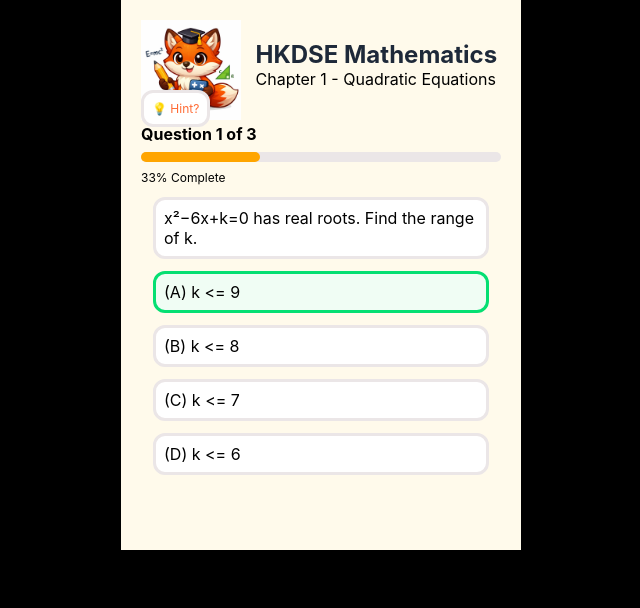
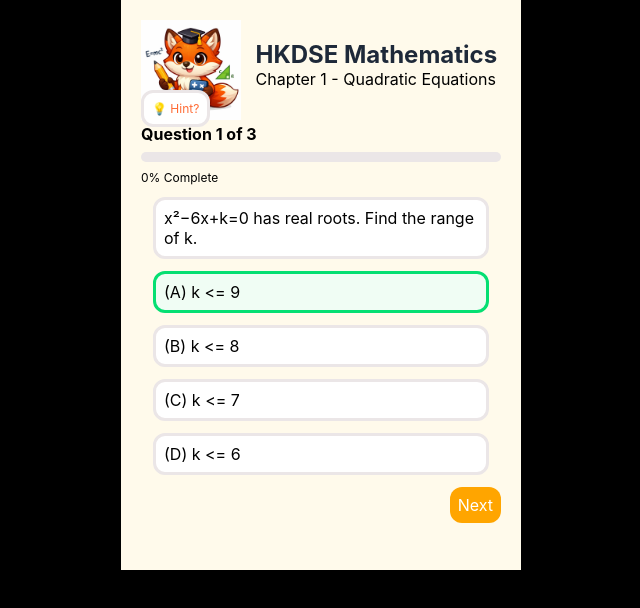
Before and after one commit to leonyipa/dse, a plain HTML site: page index.html in a window 1280 px wide. Both pictures are taken after a click on the element "(A) k <= 9". Shown: the whole page, without its empty margins (319-959 px from the left). Drawn offline with Linux system fonts and the light colour scheme.

Commit message:
Add files via upload

```diff
--- a/index.html
+++ b/index.html
@@ -16,7 +16,7 @@
 .mobileFrame {
 	background-color:#FFFAEB;
 	width:400px;
-	height:550px;
+	height:570px;
 	margin:auto;
 }
 .question{
@@ -72,6 +72,14 @@
 	width:340px;
 }
 
+.next {
+	float:right;padding:8px;background-color:orange;border-radius:12px;color:#fff;cursor:pointer;display:none;
+}
+
+.next:Hover {
+	background-color:#E59100;
+}
+
 html,body{
 	font-family: Poppins,-apple-system,BlinkMacSystemFont,Segoe UI,sans-serif;
 	margin:0;padding:0;
@@ -88,16 +96,16 @@ html,body{
 		</div>
 
 		<div style="font-weight:700">
-		Question 1 of 3
+		Question <span id="currentQuestion">1</span> of <span id="totalQuestion">3</span>
 		</div>
 		<div class="progressbar">
-			<div style="width:33%"></div>
+			<div id="progressbarFill" style="width:33%"></div>
 		</div>
 		<div style="font-size: 12px;">
-		33% Complete
+		<span id="progressbarPercentage">33</span>% Complete
 		</div>
 
-		<div class="question">
+		<div id="question" class="question">
 			x²−6x+k=0 has real roots. Find the range of k.
 		</div>
 
@@ -116,11 +124,15 @@ html,body{
 		<div class="bubble" id="ans-4" onClick="submitAnswer('4');">
 			(D) k <= 6
 		</div>
+		<div id="next" class="next" onClick="nextQuestion();">
+			Next
+		</div>
+
 	</div>
 
 	<div class="hint" onClick="openHint();">💡 Hint?
 
-		<div class ="hintContent" id="hintContent" style="display:none;">For a quadratic equation to have real roots, the discriminant must be non-negative. Remember: Δ = b² - 4ac ≥ 0
+		<div class ="hintContent" id="hintContent" style="display:none;">
 		</div>
 	</div>
 </div>
@@ -138,23 +150,70 @@ let openHint = function(){
 		document.getElementById(`hintContent`).style.display = 'none';
 }
 let questionData = {
-	1:{question:"",answer:'1',input:''}
+	1:{	question:"x²−6x+k=0 has real roots. Find the range of k.",
+		choices:{1:'k <= 9',2:'k <= 8',3:'k <= 7',4:'k <= 6'},
+		hintContent:`For a quadratic equation to have real roots, the discriminant must be non-negative. Remember: Δ = b² - 4ac ≥ 0`,
+		answer:'1',
+		input:''},
+	2:{	question:"Express 0.0003052 in scientific notation correct to 3 significant figures.",
+		choices:{1:'3.05 x 10⁻⁴',2:'3.05 x 10⁻⁵',3:'3.05 x 10⁻⁶',4:'3.05 x 10⁻⁷'},
+		hintContent:`Count the zeros: Move the decimal point for how many times to the right to get 3.052?`,
+		answer:'1',
+		input:''},
+	3:{	question:"If the price of a toy is increased by 20% and then decreased by 20%, what is the percentage change in the price?",
+		choices:{1:'4% decrease',2:'4% increase',3:'8% decrease',4:'8% increase'},
+		hintContent:`Pick an easy number: Assume the original price is $100.`,
+		answer:'1',
+		input:''}
 }
 
 let submitAnswer = function(value){
-	if (questionData[1].input !== '')
+	if (questionData[currentQuestion].input !== '')
 		return;
 
-	if (value === questionData[1].answer){ //true
+	if (value === questionData[currentQuestion].answer){ //true
 		document.getElementById(`ans-${value}`).className = "bubble correct";
 	}
 	else{  //false
-		document.getElementById(`ans-${questionData[1].answer}`).className = "bubble correct";
+		document.getElementById(`ans-${questionData[currentQuestion].answer}`).className = "bubble correct";
 		document.getElementById(`ans-${value}`).className = "bubble incorrect";
 	}
 
-	questionData[1].input = value;
+	questionData[currentQuestion].input = value;
+
+	document.getElementById('next').style.display = 'block';
 }
+
+let = currentQuestion = 0;
+let nextQuestion = function(){
+	if (currentQuestion <= Object.keys(questionData).length - 1)
+		currentQuestion += 1;
+	else
+		currentQuestion = 1;
+
+	document.getElementById(`question`).textContent = questionData[currentQuestion].question;
+	document.getElementById(`ans-1`).textContent = `(A) ${questionData[currentQuestion].choices[1]}`;
+	document.getElementById(`ans-1`).className = `bubble`;
+	document.getElementById(`ans-2`).textContent = `(B) ${questionData[currentQuestion].choices[2]}`;
+	document.getElementById(`ans-2`).className = `bubble`;
+	document.getElementById(`ans-3`).textContent = `(C) ${questionData[currentQuestion].choices[3]}`;
+	document.getElementById(`ans-3`).className = `bubble`;
+	document.getElementById(`ans-4`).textContent = `(D) ${questionData[currentQuestion].choices[4]}`;
+	document.getElementById(`ans-4`).className = `bubble`;
+
+	document.getElementById('progressbarPercentage').textContent = Math.round((currentQuestion-1) / Object.keys(questionData).length * 100);
+	document.getElementById('progressbarFill').style.width = `${document.getElementById('progressbarPercentage').textContent}%`;
+	document.getElementById('currentQuestion').textContent = `${currentQuestion}`;
+	document.getElementById('totalQuestion').textContent = `${Object.keys(questionData).length}`;
+	document.getElementById('hintContent').textContent = `${questionData[currentQuestion].hintContent}`;
+
+
+	document.getElementById('next').style.display = 'none';
+	document.getElementById(`hintContent`).style.display = 'none';
+
+}
+nextQuestion();
+
 </script>
 </html>
 
```
